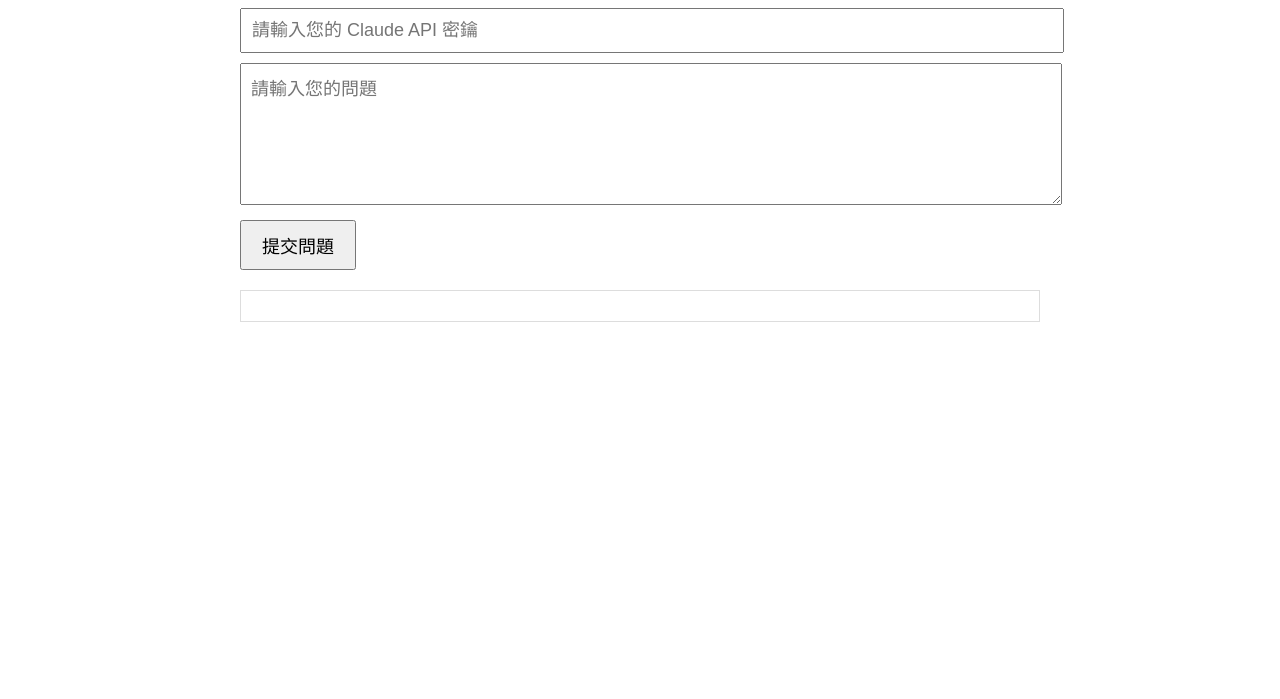
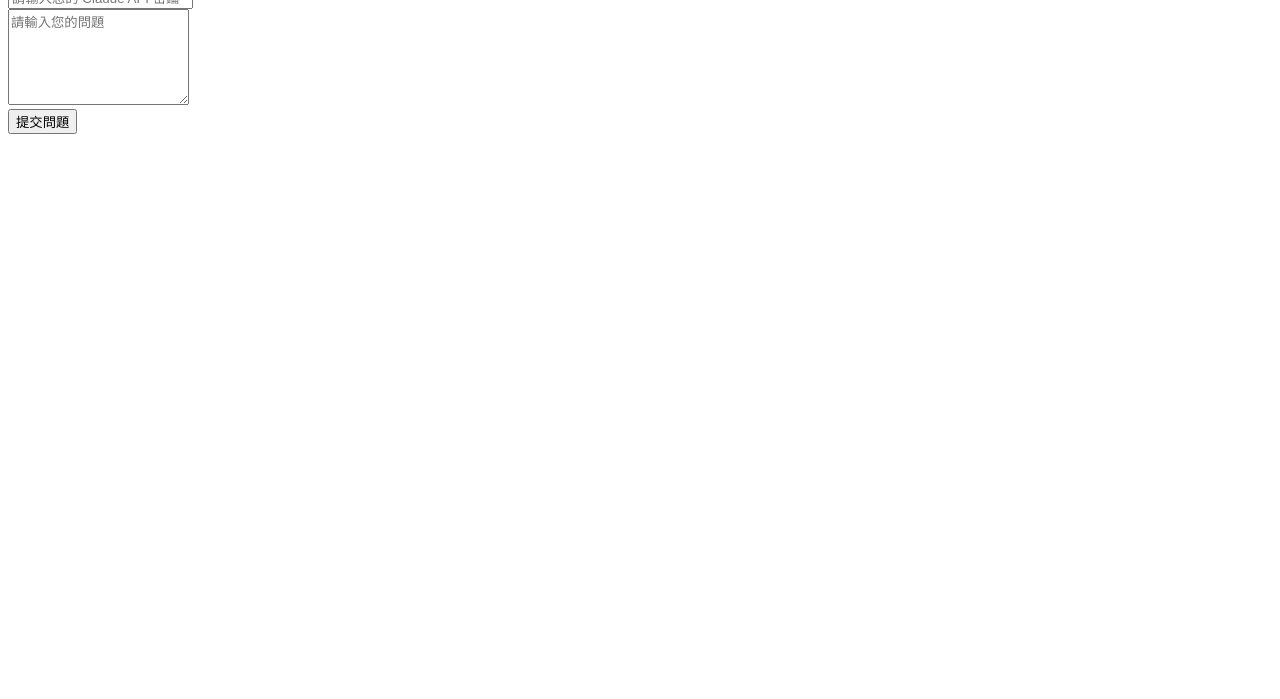
Before and after one commit to ch7ch7/claude_API_to_web, a plain HTML site: page index.html in a window 1280 px wide. Shown: the part 101-800 px from the top of the page. Drawn offline with Linux system fonts and the light colour scheme.

Commit message:
Add files via upload

```diff
--- a/index.html
+++ b/index.html
@@ -5,34 +5,10 @@
     <meta name="viewport" content="width=device-width, initial-scale=1.0">
     <title>Claude API 問答網站</title>
     <style>
-        body {
-            font-family: Arial, sans-serif;
-            max-width: 800px;
-            margin: 0 auto;
-            padding: 20px;
-            font-size: 18px;
-        }
-        h1 {
-            font-size: 32px;
-        }
-        #question, #apiKey {
-            width: 100%;
-            padding: 10px;
-            font-size: 18px;
-            margin-bottom: 10px;
-        }
-        button {
-            padding: 10px 20px;
-            font-size: 18px;
-            cursor: pointer;
-        }
-        #response {
-            margin-top: 20px;
-            border: 1px solid #ddd;
-            padding: 15px;
-            white-space: pre-wrap;
-            font-size: 18px;
-            line-height: 1.5;
+        /* ... 之前的樣式保持不變 ... */
+        #error {
+            color: red;
+            margin-top: 10px;
         }
     </style>
 </head>
@@ -45,6 +21,7 @@
         <button type="submit">提交問題</button>
     </form>
     <div id="response"></div>
+    <div id="error"></div>
 
     <script>
         document.getElementById('questionForm').addEventListener('submit', async function(e) {
@@ -52,7 +29,9 @@
             const apiKey = document.getElementById('apiKey').value;
             const question = document.getElementById('question').value;
             const responseDiv = document.getElementById('response');
+            const errorDiv = document.getElementById('error');
             responseDiv.textContent = '正在等待 Claude 的回答...';
+            errorDiv.textContent = '';
 
             try {
                 const response = await fetch('https://api.anthropic.com/v1/messages', {
@@ -70,13 +49,16 @@
                 });
 
                 if (!response.ok) {
-                    throw new Error(`HTTP error! status: ${response.status}`);
+                    const errorText = await response.text();
+                    throw new Error(`HTTP error! status: ${response.status}, message: ${errorText}`);
                 }
 
                 const data = await response.json();
                 responseDiv.textContent = data.content[0].text;
             } catch (error) {
-                responseDiv.textContent = '抱歉，發生錯誤：' + error.message;
+                console.error('Error details:', error);
+                errorDiv.textContent = '抱歉，發生錯誤：' + error.message;
+                responseDiv.textContent = '';
             }
         });
     </script>
```
